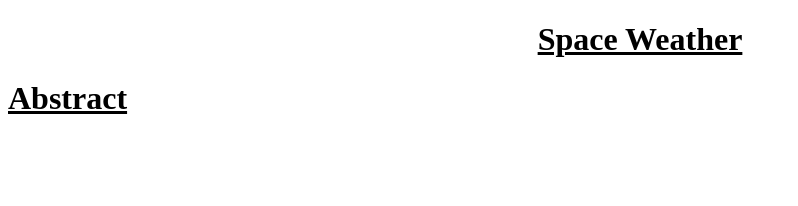
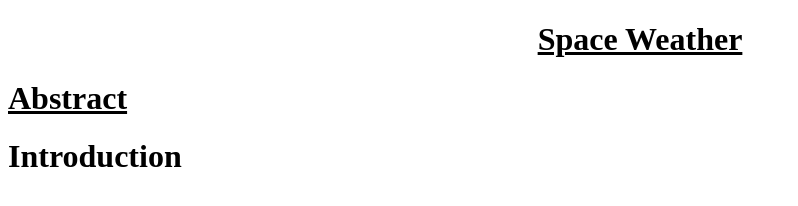
Before and after one commit to FEPSFY6876718/project, a plain HTML site: page index.html in a window 1280 px wide. Shown: the whole page, without its empty margins (0-798 px from the left). Drawn offline with Linux system fonts and the light colour scheme.

Commit message:
Update index.html

```diff
--- a/index.html
+++ b/index.html
@@ -6,7 +6,7 @@
 
     <h1><b><u>Abstract</u></b></h1>
 
-    <h1></h1>
+    <h1><b> Introduction </b></h1>
   </head>
 
 
```
